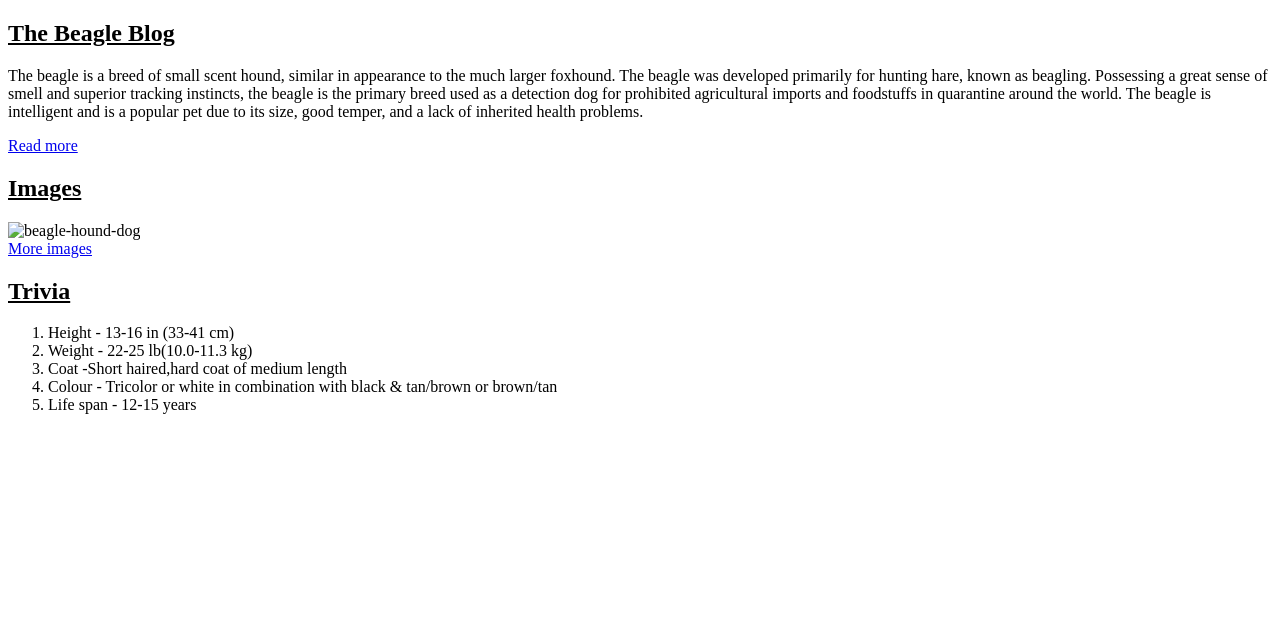
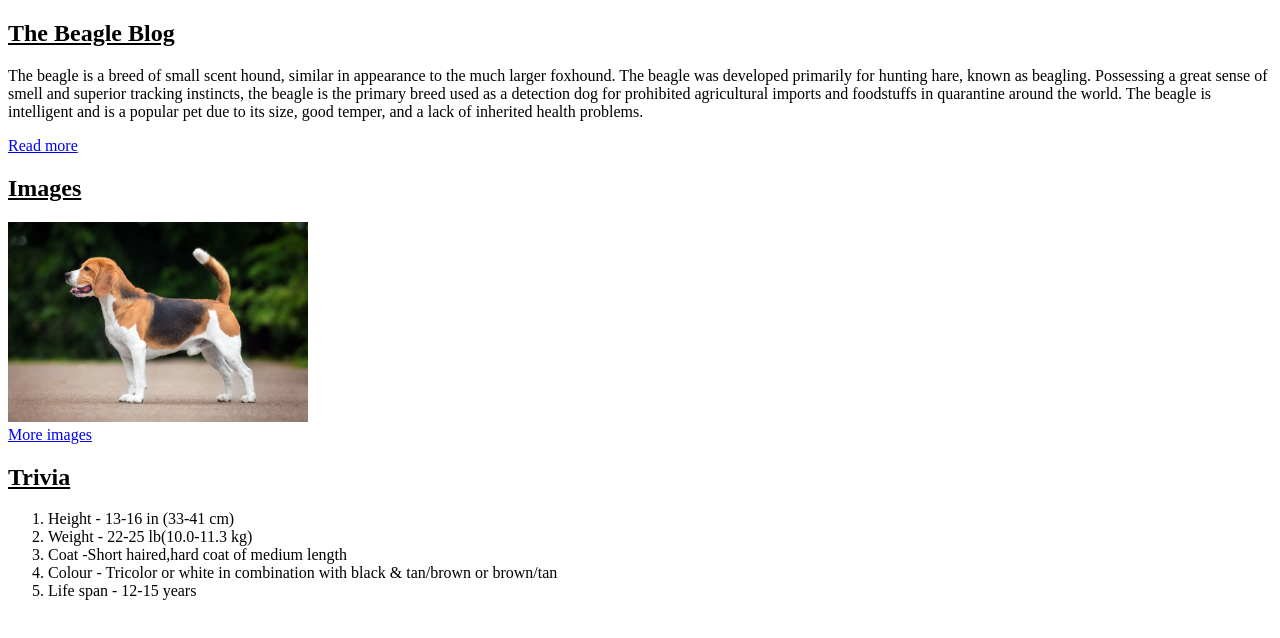
Before and after one commit to deva-7277/accio-frontend, a plain HTML site: page index.html in a window 1280 px wide. Drawn offline with Linux system fonts and the light colour scheme; the site is published under a folder, as on GitHub Pages, so addresses that start at the root find nothing.

Commit message:
Update index.html

```diff
--- a/index.html
+++ b/index.html
@@ -18,7 +18,7 @@
         </section>
         <section>
             <h1><b><u>Images</u></b></h1>
-            <img src="/images/beagle-hound-dog.jpg" height="200px" width="300px" alt="beagle-hound-dog"><br/>
+            <img src="./beagle-hound-dog.jpg" height="200px" width="300px" alt="beagle-hound-dog"><br/>
             <a href="https://www.google.com/search?q=beagle&rlz=1C5CHFA_enUS944US945&sxsrf=ALiCzsYi_xLzuX5-mgRt-U2UMiiEwhaCTA:1672839794160&source=lnms&tbm=isch&sa=X&ved=2ahUKEwiat8ntha78AhVnDbcAHX7UCYYQ_AUoAXoECAEQAw&biw=1629&bih=894&dpr=2.2">More images</a>
         </section>
         <section>
```
